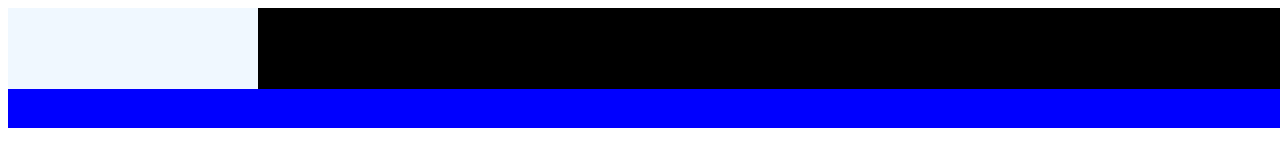
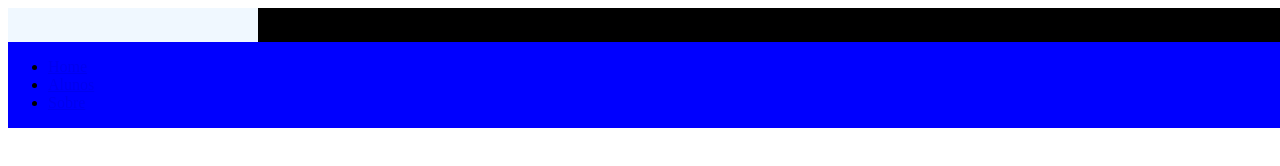
Before and after one commit to jacksonsr451/escola, a plain HTML site: page index.html in a window 1280 px wide. Drawn offline with Linux system fonts and the light colour scheme.

Commit message:
Atualizar o index.html

```diff
--- a/index.html
+++ b/index.html
@@ -4,15 +4,34 @@
     <meta charset="UTF-8">
     <meta name="viewport" content="width=device-width, initial-scale=1.0">
     <title>Escola</title>
-
     <link rel="stylesheet" href="styles.css">
 </head>
 <body>
+    <!-- Cabeçalho -->
     <header>
+        <!-- Logo da escola -->
         <div class="logo"></div>
-        <div class="menu"></div>
+
+        <!-- Menu de navegação -->
+        <div class="menu">
+            <!-- Lista não ordenada para os itens do menu -->
+            <ul>
+                <!-- Item do menu - Home -->
+                <li><a href="#">Home</a></li>
+
+                <!-- Item do menu - Alunos -->
+                <li><a href="#">Alunos</a></li>
+
+                <!-- Item do menu - Sobre -->
+                <li><a href="#">Sobre</a></li>
+            </ul>
+        </div>
     </header>
+
+    <!-- Conteúdo principal -->
     <main></main>
+
+    <!-- Rodapé -->
     <footer></footer>
 </body>
 </html>
```
